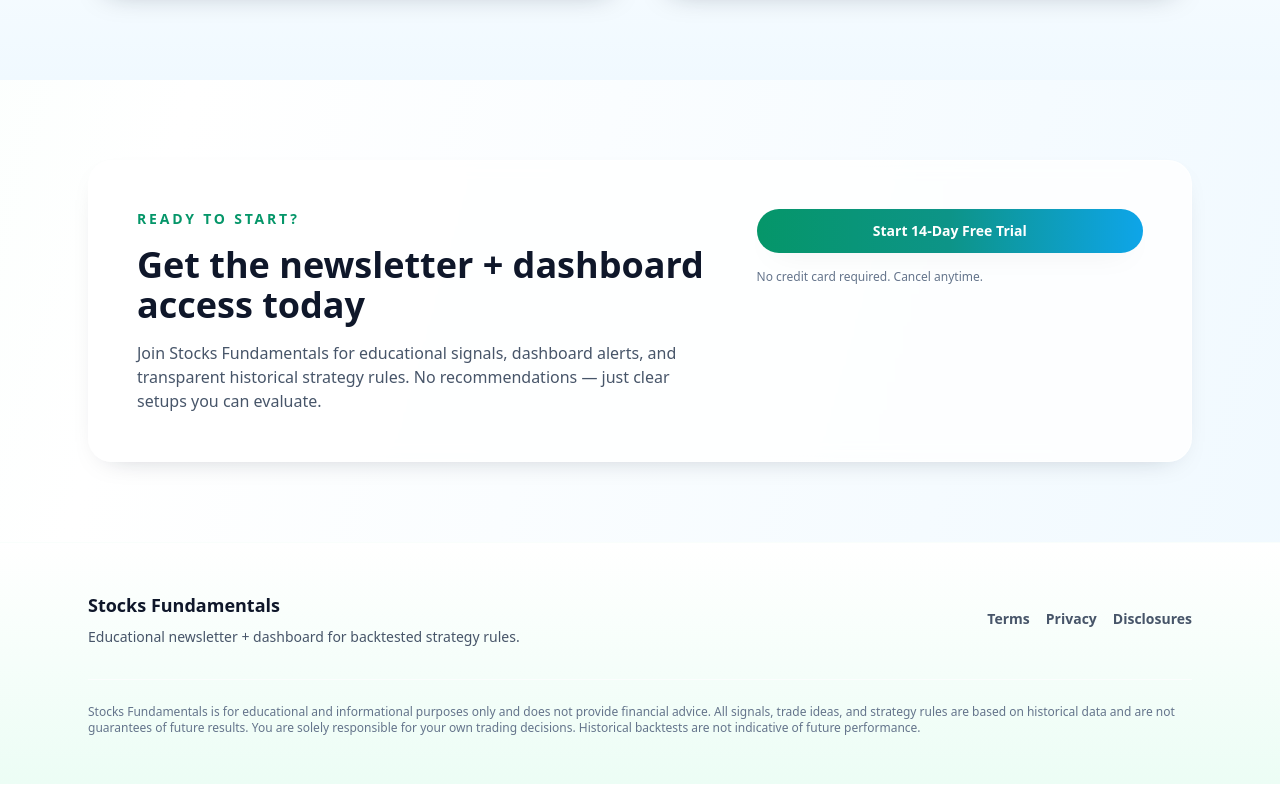
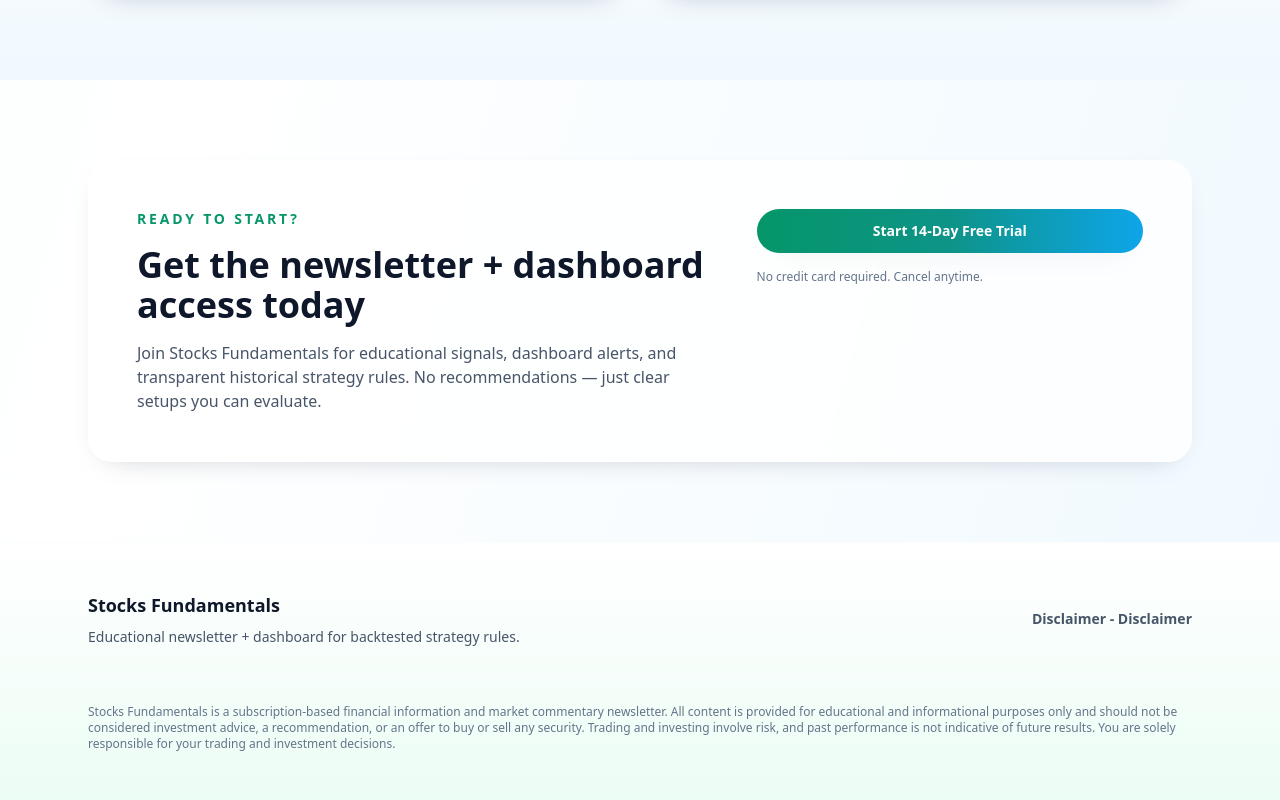
Before and after one commit to adhesikan/SFLanding, a Next.js app: page / in a window 1280 px wide. Shown: the part 3846-4646 px from the top of the page. Built offline with nearby package versions, Linux system fonts and the light colour scheme.

Commit message:
Update footer disclaimer

```diff
--- a/app/page.tsx
+++ b/app/page.tsx
@@ -354,25 +354,18 @@
                 Educational newsletter + dashboard for backtested strategy rules.
               </p>
             </div>
-            <div className="flex flex-wrap gap-4 text-sm font-semibold text-slate-600">
-              <a href="#" className="transition hover:text-accent-600">
-                Terms
-              </a>
-              <a href="#" className="transition hover:text-accent-600">
-                Privacy
-              </a>
-              <a href="#" className="transition hover:text-accent-600">
-                Disclosures
-              </a>
+            <div className="text-sm font-semibold text-slate-600">
+              Disclaimer - Disclaimer
             </div>
           </div>
           <p className="mt-6 text-xs text-slate-500">
-            Stocks Fundamentals is for educational and informational purposes
-            only and does not provide financial advice. All signals, trade ideas,
-            and strategy rules are based on historical data and are not
-            guarantees of future results. You are solely responsible for your
-            own trading decisions. Historical backtests are not indicative of
-            future performance.
+            Stocks Fundamentals is a subscription-based financial information
+            and market commentary newsletter. All content is provided for
+            educational and informational purposes only and should not be
+            considered investment advice, a recommendation, or an offer to buy
+            or sell any security. Trading and investing involve risk, and past
+            performance is not indicative of future results. You are solely
+            responsible for your trading and investment decisions.
           </p>
         </Container>
       </footer>
```
